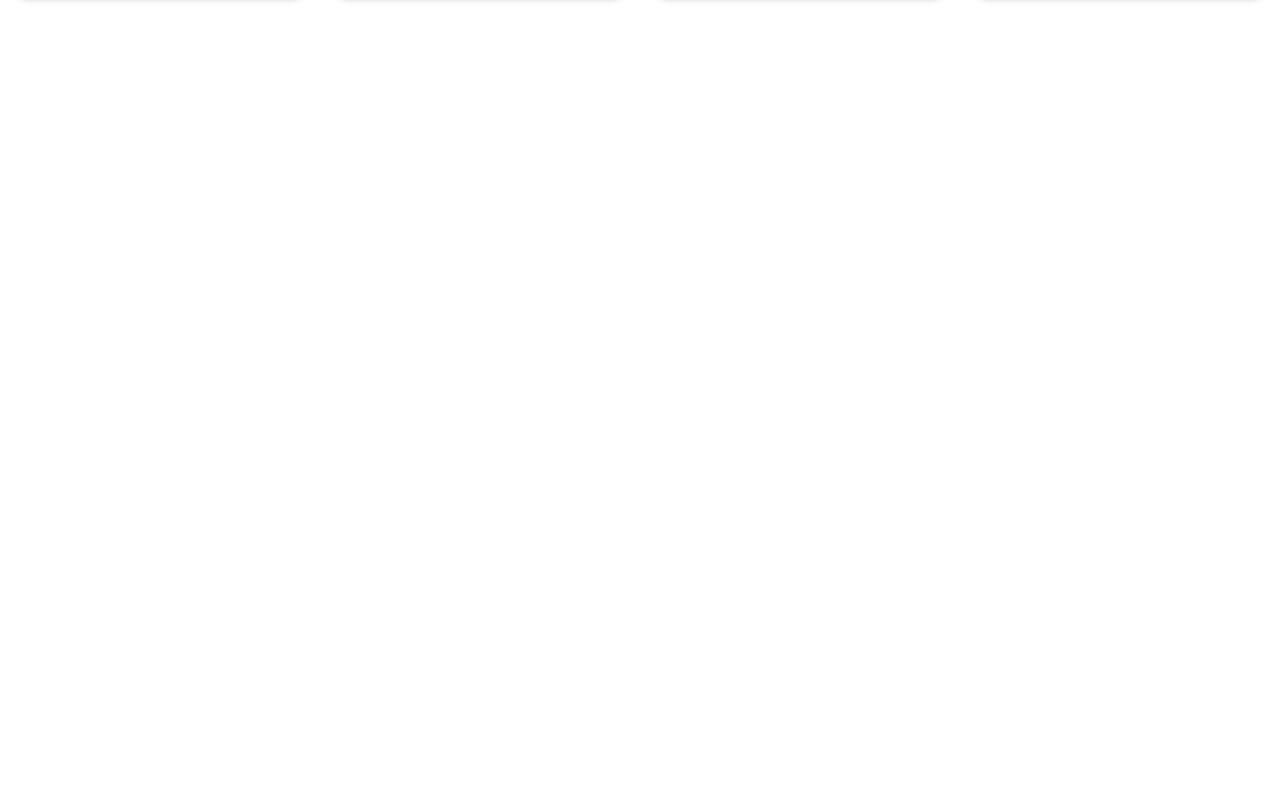
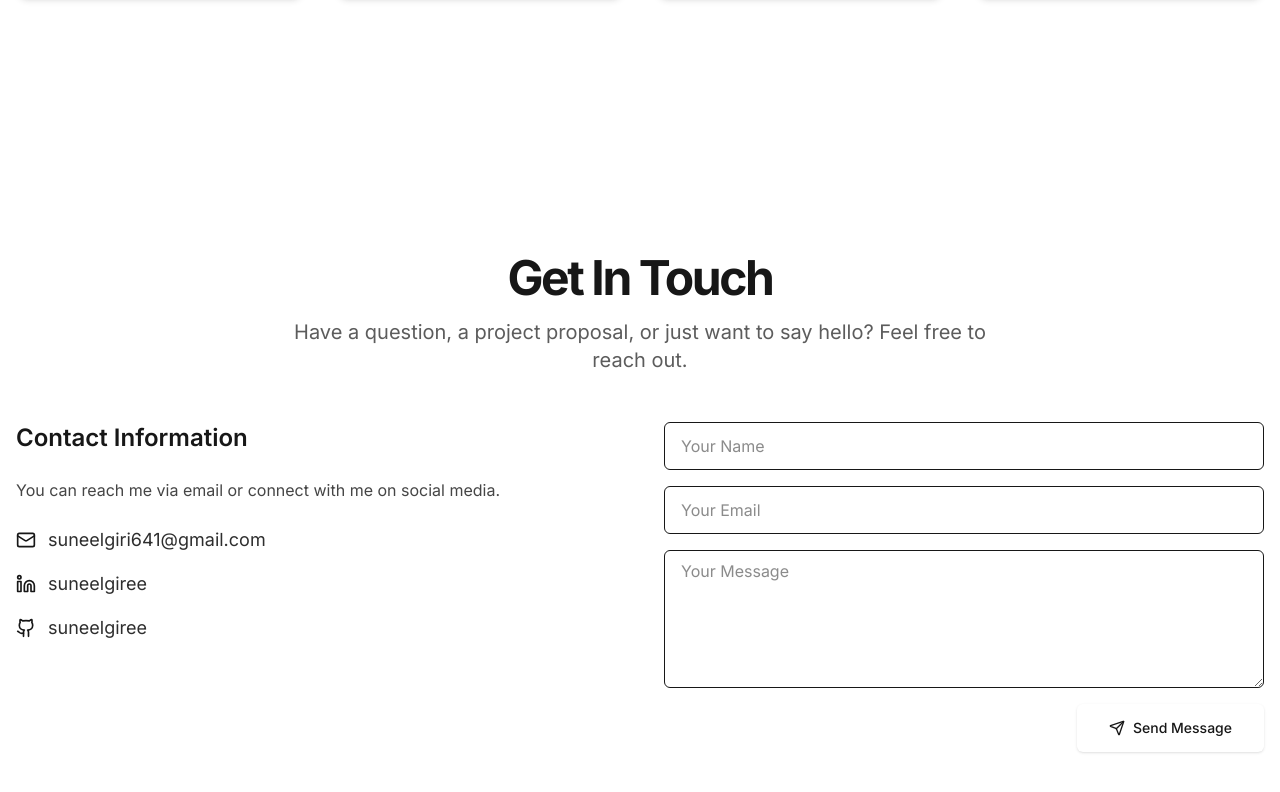
Before and after one commit to suneelgiree/my-portfolio, a Next.js app: page / in a window 1280 px wide. Shown: the part 3175-3967 px from the top of the page. Before the commit the page ends 3301 px from the top, so only its background shows below. Built offline with nearby package versions, Linux system fonts and the light colour scheme.

Commit message:
feat: add contact section with form and social links

```diff
--- a/app/page.tsx
+++ b/app/page.tsx
@@ -1,3 +1,4 @@
+import { Contact } from "@/components/sections/Contact";
 import { Hero } from "@/components/sections/Hero";
 import { Projects } from "@/components/sections/Projects";
 import { Skills } from "@/components/sections/Skills";
@@ -8,6 +9,8 @@ export default function Home() {
       <Hero />
       <Projects />
       <Skills />
+      <Contact />
+
     </>
   );
 }
--- /dev/null
+++ b/components/sections/Contact.tsx
@@ -0,0 +1,156 @@
+"use client";
+
+import { useState } from "react";
+import { motion } from "framer-motion";
+import { Mail, Linkedin, Github, Send } from "lucide-react";
+import Link from "next/link";
+
+/**
+ * @purpose The Contact section of the portfolio.
+ * @description Provides contact information and a functional form for users to send messages.
+ * The form state is handled locally, and submission is currently logged to the console.
+ * @returns A JSX element representing the Contact section.
+ */
+export function Contact() {
+  const [name, setName] = useState("");
+  const [email, setEmail] = useState("");
+  const [message, setMessage] = useState("");
+  const [status, setStatus] = useState("");
+
+  const handleSubmit = (e: React.FormEvent<HTMLFormElement>) => {
+    e.preventDefault();
+    setStatus("Submitting...");
+
+    // TODO: Replace this with a call to a real backend/email service
+    console.log({
+      name,
+      email,
+      message,
+      submittedAt: new Date().toISOString(),
+    });
+
+    // Simulate a network request
+    setTimeout(() => {
+      setStatus("Message sent successfully! I'll get back to you soon.");
+      setName("");
+      setEmail("");
+      setMessage("");
+    }, 1000);
+  };
+
+  const sectionVariants = {
+    hidden: { opacity: 0, y: 50 },
+    visible: {
+      opacity: 1,
+      y: 0,
+      transition: { duration: 0.5, ease: "easeInOut" },
+    },
+  };
+
+  return (
+    <motion.section
+      id="contact"
+      className="py-20 md:py-32"
+      initial="hidden"
+      whileInView="visible"
+      viewport={{ once: true, amount: 0.2 }}
+      variants={sectionVariants}
+    >
+      <div className="container mx-auto">
+        <div className="text-center">
+          <h2 className="text-3xl font-bold tracking-tighter sm:text-4xl md:text-5xl">
+            Get In Touch
+          </h2>
+          <p className="mx-auto mt-4 max-w-[700px] text-lg text-foreground/70 md:text-xl">
+            Have a question, a project proposal, or just want to say hello?
+            Feel free to reach out.
+          </p>
+        </div>
+
+        <div className="mt-12 grid grid-cols-1 gap-12 md:grid-cols-2">
+          {/* Left Column: Contact Info */}
+          <motion.div className="flex flex-col gap-6" variants={sectionVariants}>
+            <h3 className="text-2xl font-semibold">Contact Information</h3>
+            <p className="text-foreground/80">
+              You can reach me via email or connect with me on social media.
+            </p>
+            <div className="flex flex-col gap-4">
+              <a
+                href="mailto:suneelgiri641@gmail.com"
+                className="group flex items-center gap-3 text-lg"
+              >
+                <Mail className="h-5 w-5 text-primary transition-transform group-hover:scale-110" />
+                <span className="text-foreground/90 transition-colors group-hover:text-primary">
+                  suneelgiri641@gmail.com
+                </span>
+              </a>
+              <Link
+                href="https://www.linkedin.com/in/sunil-giri-b106b8259/" // <-- TODO: Replace with your LinkedIn profile
+                target="_blank"
+                rel="noopener noreferrer"
+                className="group flex items-center gap-3 text-lg"
+              >
+                <Linkedin className="h-5 w-5 text-primary transition-transform group-hover:scale-110" />
+                <span className="text-foreground/90 transition-colors group-hover:text-primary">
+                  suneelgiree
+                </span>
+              </Link>
+              <Link
+                href="https://github.com/suneelgiree"
+                target="_blank"
+                rel="noopener noreferrer"
+                className="group flex items-center gap-3 text-lg"
+              >
+                <Github className="h-5 w-5 text-primary transition-transform group-hover:scale-110" />
+                <span className="text-foreground/90 transition-colors group-hover:text-primary">
+                  suneelgiree
+                </span>
+              </Link>
+            </div>
+          </motion.div>
+
+          {/* Right Column: Contact Form */}
+          <motion.div variants={sectionVariants}>
+            <form onSubmit={handleSubmit} className="flex flex-col gap-4">
+              <input
+                type="text"
+                value={name}
+                onChange={(e) => setName(e.target.value)}
+                placeholder="Your Name"
+                required
+                className="h-12 rounded-md border border-input bg-transparent px-4 py-2 text-base ring-offset-background placeholder:text-muted-foreground focus-visible:outline-none focus-visible:ring-2 focus-visible:ring-ring focus-visible:ring-offset-2"
+              />
+              <input
+                type="email"
+                value={email}
+                onChange={(e) => setEmail(e.target.value)}
+                placeholder="Your Email"
+                required
+                className="h-12 rounded-md border border-input bg-transparent px-4 py-2 text-base ring-offset-background placeholder:text-muted-foreground focus-visible:outline-none focus-visible:ring-2 focus-visible:ring-ring focus-visible:ring-offset-2"
+              />
+              <textarea
+                value={message}
+                onChange={(e) => setMessage(e.target.value)}
+                placeholder="Your Message"
+                required
+                rows={5}
+                className="min-h-[80px] rounded-md border border-input bg-transparent px-4 py-2 text-base ring-offset-background placeholder:text-muted-foreground focus-visible:outline-none focus-visible:ring-2 focus-visible:ring-ring focus-visible:ring-offset-2"
+              />
+              <button
+                type="submit"
+                className="inline-flex h-12 w-full items-center justify-center gap-2 rounded-md bg-primary px-8 text-sm font-medium text-primary-foreground shadow transition-colors hover:bg-primary/90 focus-visible:outline-none focus-visible:ring-1 focus-visible:ring-ring disabled:pointer-events-none disabled:opacity-50 md:w-auto md:self-end"
+                disabled={status.startsWith("Submitting")}
+              >
+                <Send className="h-4 w-4" />
+                Send Message
+              </button>
+            </form>
+            {status && (
+              <p className="mt-4 text-center text-sm text-foreground/80">{status}</p>
+            )}
+          </motion.div>
+        </div>
+      </div>
+    </motion.section>
+  );
+}
```
